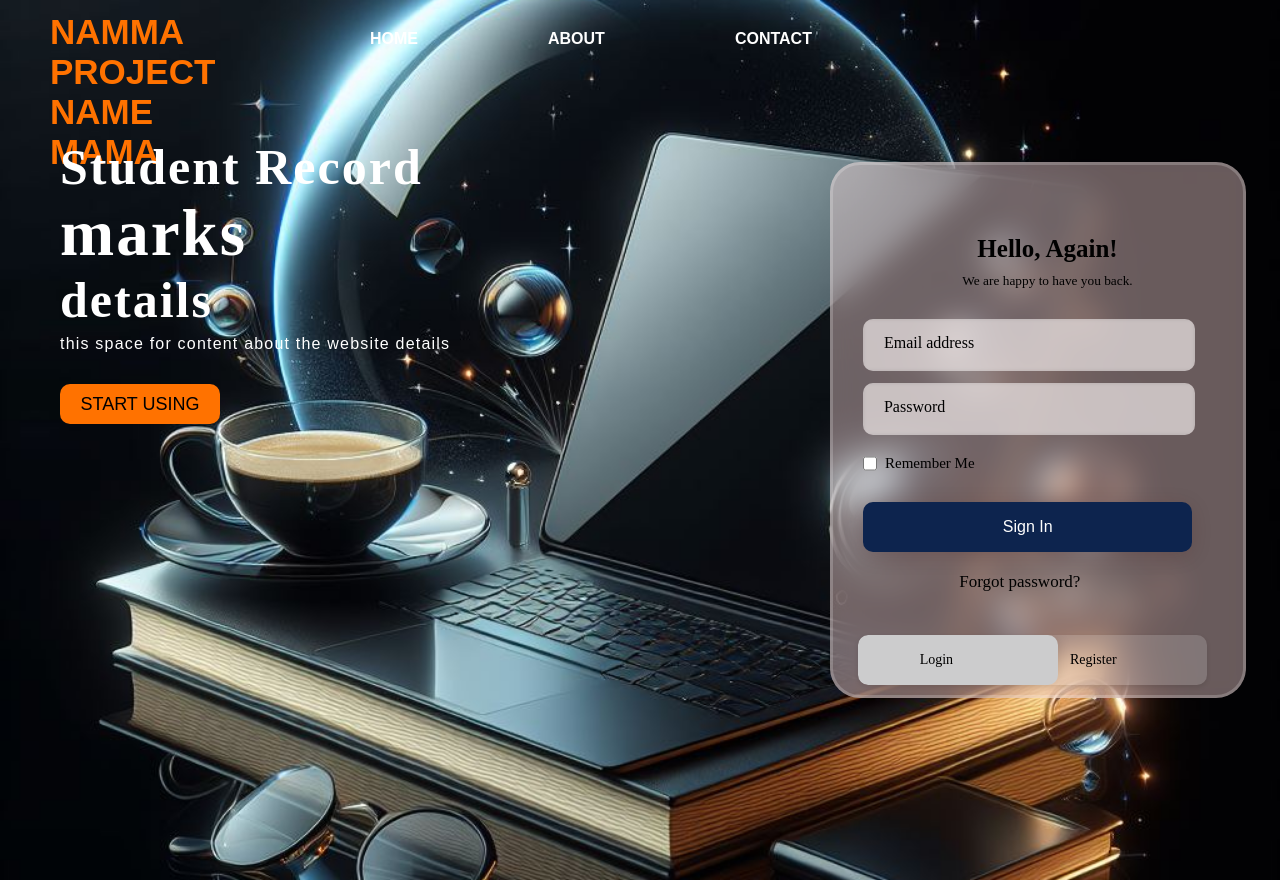
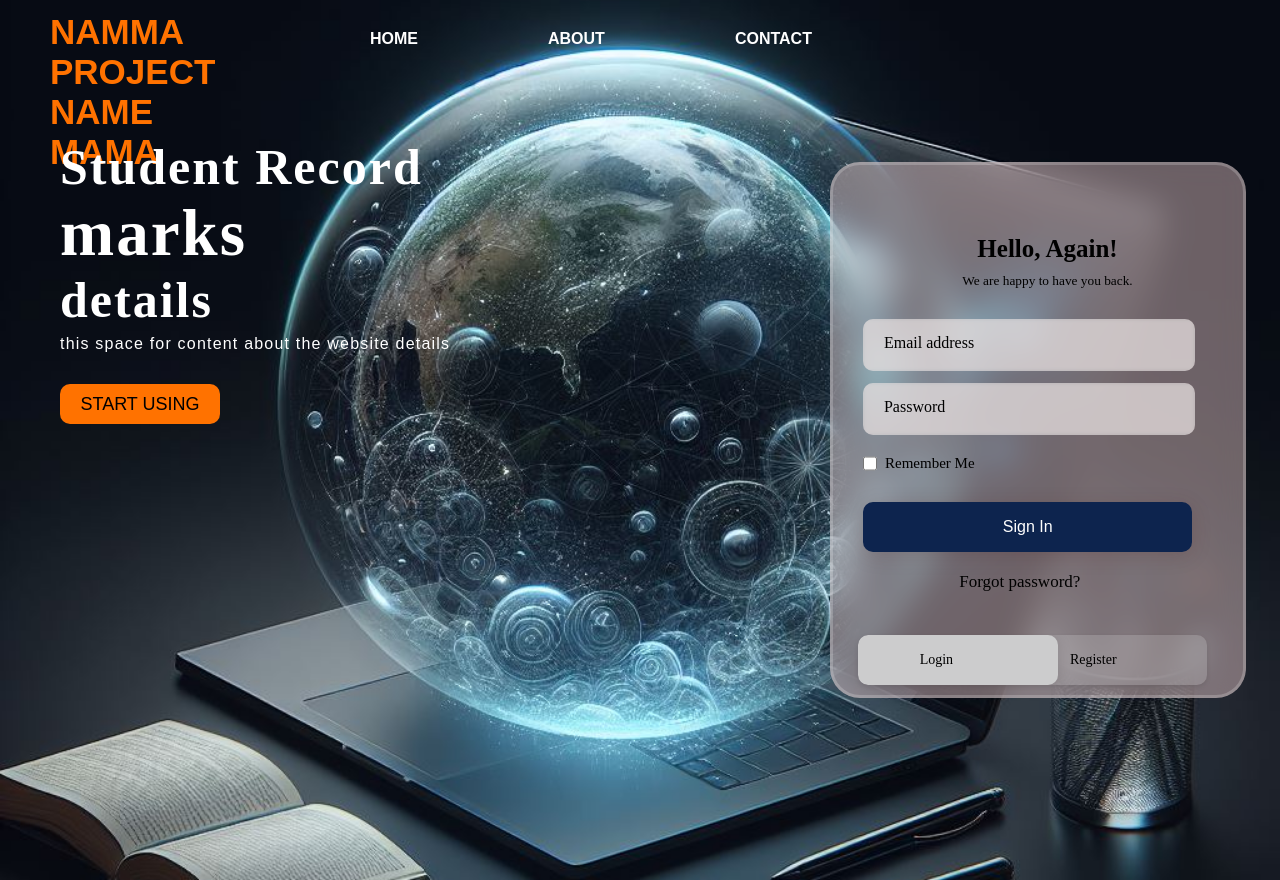
Before and after one commit to Dheena03-kbd/frontend-project-school-, a plain HTML site: page index.html in a window 1280 px wide. Drawn offline with Linux system fonts and the light colour scheme.

Commit message:
background images

```diff
--- a/style.css
+++ b/style.css
@@ -7,7 +7,7 @@
     width: 100%;
     background: linear-gradient(to top, rgba(0,0,0,0.5)50%,rgba(0,0,0,0.5)50%), url();
     background-position: center;
-    background-image: url(black-fancy.jpeg);
+    background-image: url(background.jpeg);
     background-size: cover;
     height: 110vh;
 }
```
